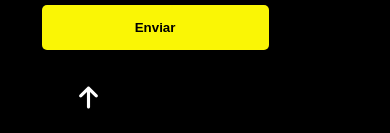
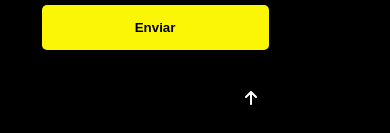
Before and after one commit to marcosali/port-web, a React (Create React App) app: page / in a window 390 px wide. Shown: the part 3324-3457 px from the top of the page. Built offline with nearby package versions, Linux system fonts and the light colour scheme.

Commit message:
Update Redes.css

```diff
--- a/src/Components/Redes.css
+++ b/src/Components/Redes.css
@@ -3,73 +3,5 @@
     padding: 20px;
     margin-top: 5px;
     text-align: center;
-    margin-left: -50px;
+    margin-left: 30%;
 }
-
-.redes-container a,
-.redes-container svg {
-    font-family: "Bebas Neue", sans-serif;
-}
-
-.redes-container a {
-    font-size: 45px;
-    color: #fff;
-    margin-right: 10px;
-}
-
-.redes-container svg {
-    width: 40px;
-    height: 40px;
-    fill: url(#a);
-}
-
-/* Media queries para hacerlo responsivo */
-
-@media screen and (max-width: 1024px) {
-    .redes-container {
-        margin-left: -85px;
-    }
-
-    .redes-container a {
-        font-size: 40px;
-    }
-
-    .redes-container svg {
-        width: 35px;
-        height: 35px;
-    }
-}
-
-@media screen and (max-width: 768px) {
-    .redes-container {
-        margin-left: 25%;
-        text-align: center; /* Centra los íconos en pantallas pequeñas */
-    }
-
-    .redes-container a {
-        font-size: 35px;
-    }
-
-    .redes-container svg {
-        width: 30px;
-        height: 30px;
-    }
-}
-
-@media screen and (max-width: 480px) {
-    .redes-container {
-        margin-left: -55%;
-        padding: 10px;
-        text-align: center; /* Centra los íconos en pantallas más pequeñas */
-    }
-
-    .redes-container a {
-        font-size: 30px;
-        margin-right: 8px;
-    }
-
-    .redes-container svg {
-        width: 25px;
-        height: 25px;
-    }
-}
```
